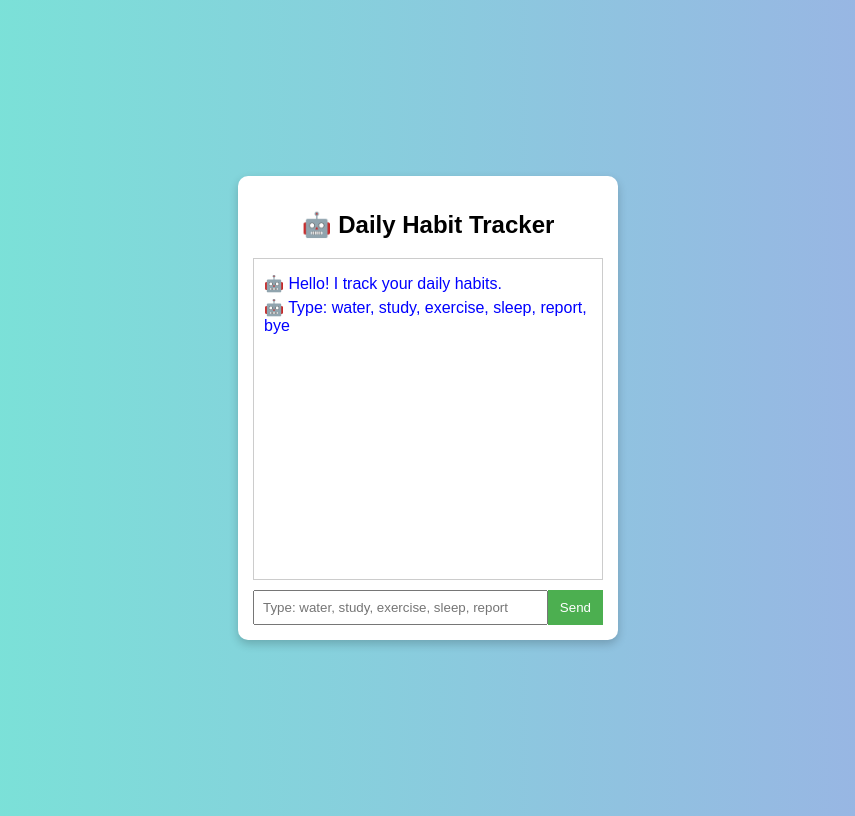
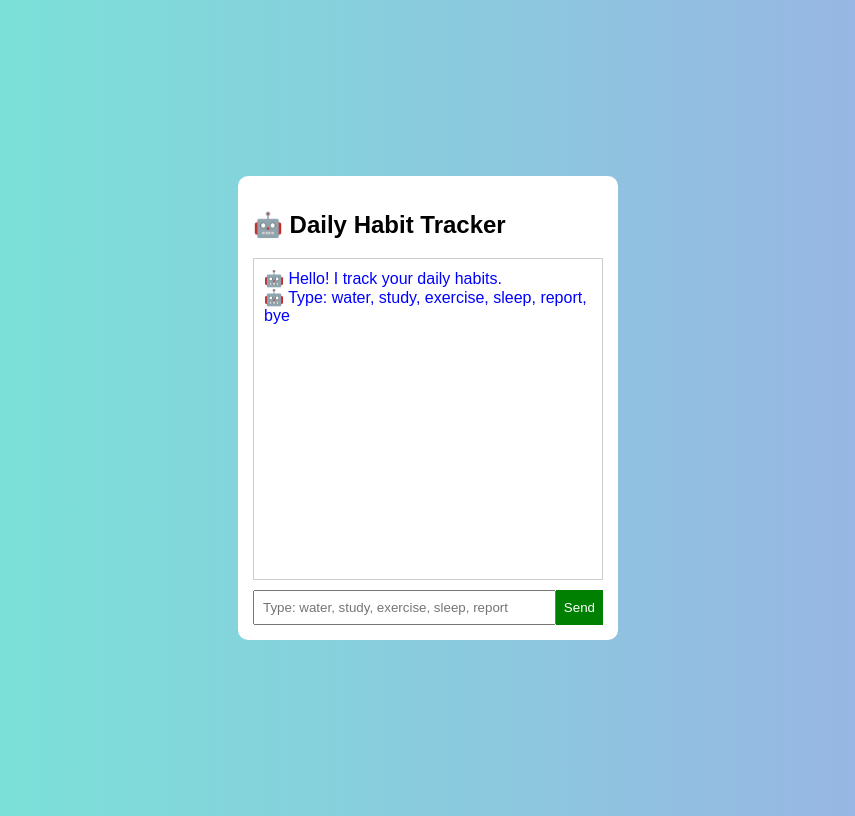
Before and after one commit to bindu29-gudepu/Daily-habit-tracker, a plain HTML site: page index.html in a window 1280 px wide. Shown: the whole page, without its empty margins (212-1067 px from the left). Drawn offline with Linux system fonts and the light colour scheme.

Commit message:
Update style.css

```diff
--- a/style.css
+++ b/style.css
@@ -10,13 +10,8 @@ body {
 .chat-container {
     background: white;
     width: 350px;
+    padding: 15px;
     border-radius: 10px;
-    padding: 15px;
-    box-shadow: 0 4px 10px rgba(0,0,0,0.2);
-}
-
-h2 {
-    text-align: center;
 }
 
 #chat-box {
@@ -27,15 +22,13 @@ h2 {
     margin-bottom: 10px;
 }
 
+.user {
+    text-align: right;
+    color: green;
+}
+
 .bot {
     color: blue;
-    margin: 5px 0;
-}
-
-.user {
-    color: green;
-    text-align: right;
-    margin: 5px 0;
 }
 
 .input-area {
@@ -48,9 +41,8 @@ input {
 }
 
 button {
-    padding: 8px 12px;
-    background: #4CAF50;
+    padding: 8px;
+    background: green;
     color: white;
     border: none;
-    cursor: pointer;
 }
```
